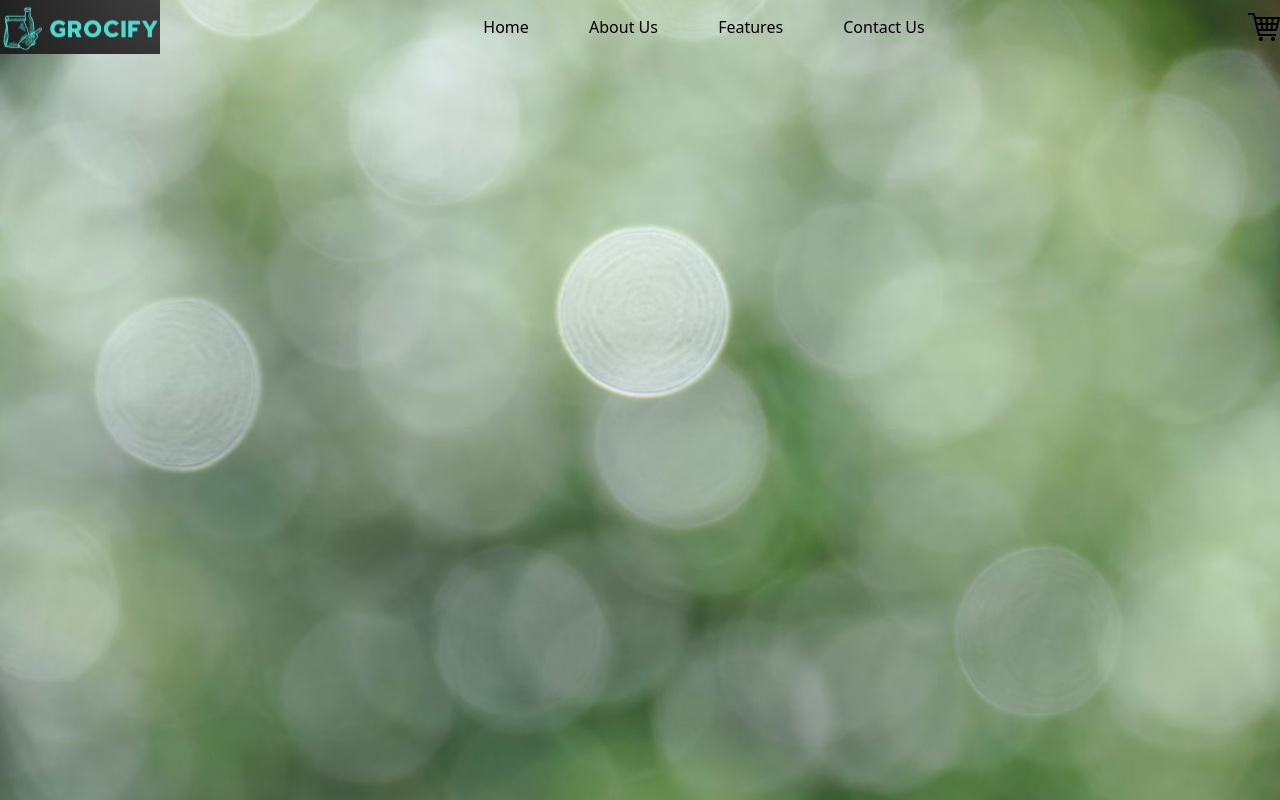
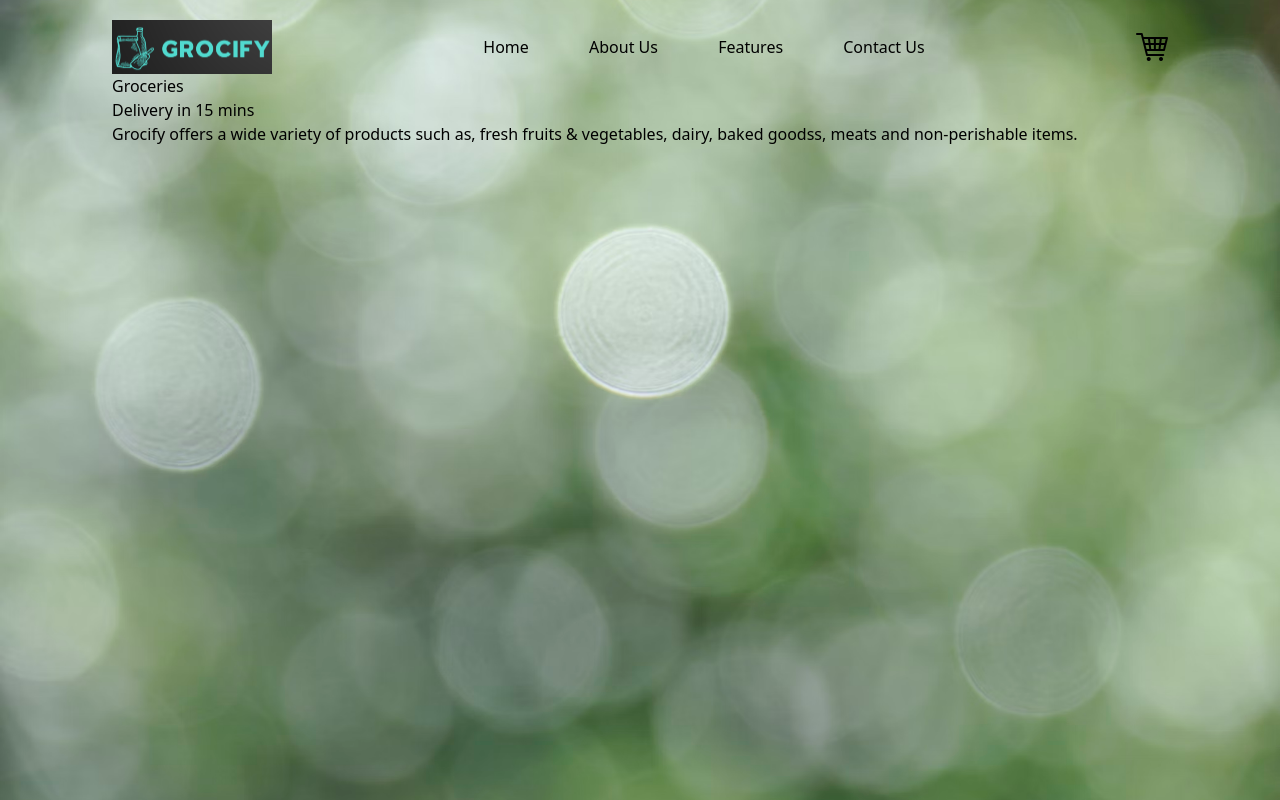
Before and after one commit to anupama12sg/grocify, a plain HTML site: page index.html in a window 1280 px wide. Drawn offline with nearby package versions, Linux system fonts and the light colour scheme.

Commit message:
chore: created a new div, added h1 and p in it

```diff
--- a/index.html
+++ b/index.html
@@ -9,7 +9,7 @@
 </head>
 
 <body>
-    <div class="container min-h-screen bg-[url('images/green.avif')] bg-center bg-cover">
+    <div class="container min-h-screen bg-[url('images/green.avif')] bg-center bg-cover px-28 py-5">
         <nav class="flex items-center">
             <img src="images/grocify-logo.png" class="w-40 cursor-pointer">
             <ul class="flex-1 text-center">
@@ -21,6 +21,12 @@
             <img src="images/cart.webp" class="w-8 cursor-pointer">
         </nav>
 
+        <div>
+            <h1>Groceries<br>Delivery in 15 mins</h1>
+            <p>Grocify offers a wide variety of products such as, fresh fruits & vegetables, dairy, baked goodss, meats
+                and non-perishable items.</p>
+        </div>
+
     </div>
 
 </body>
```
